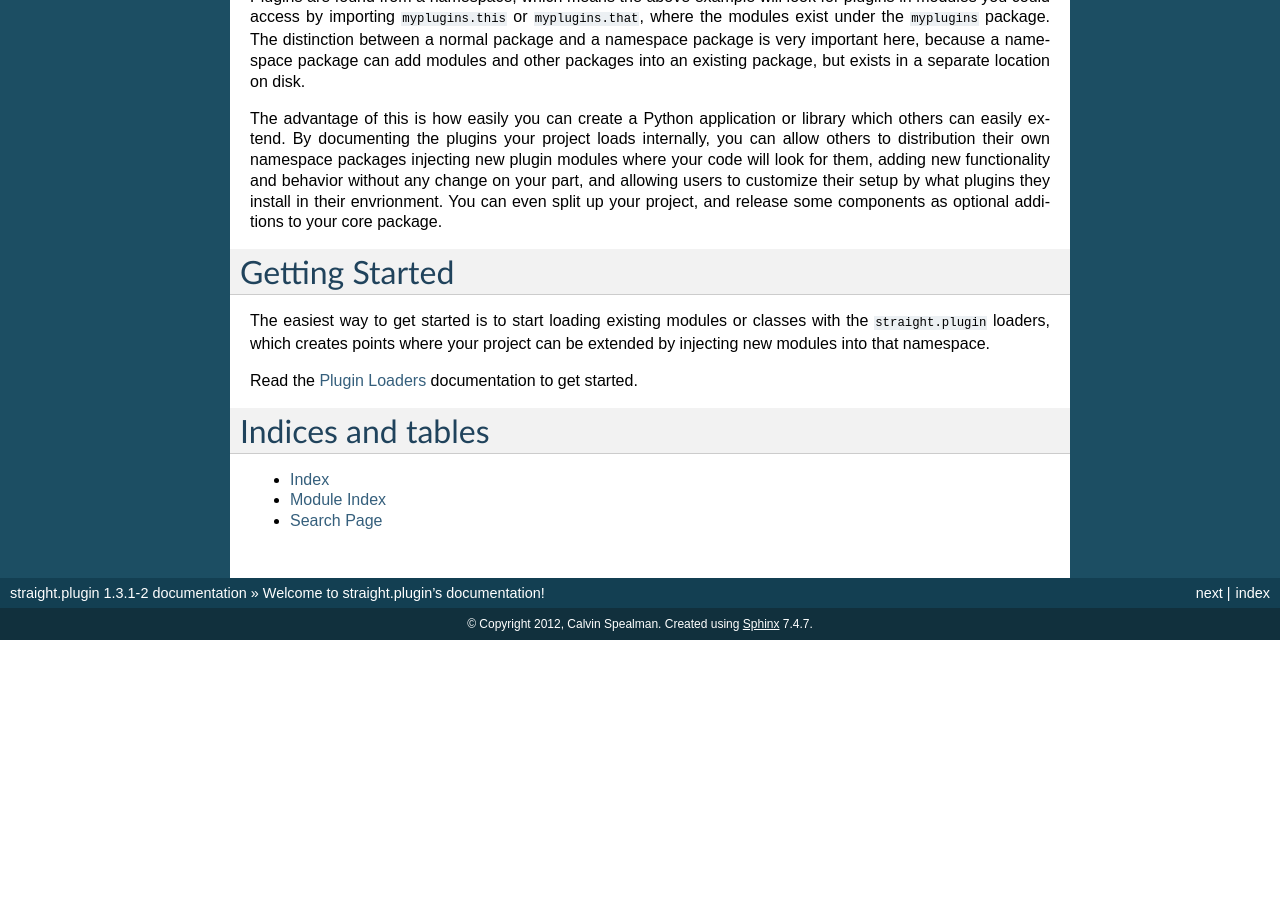
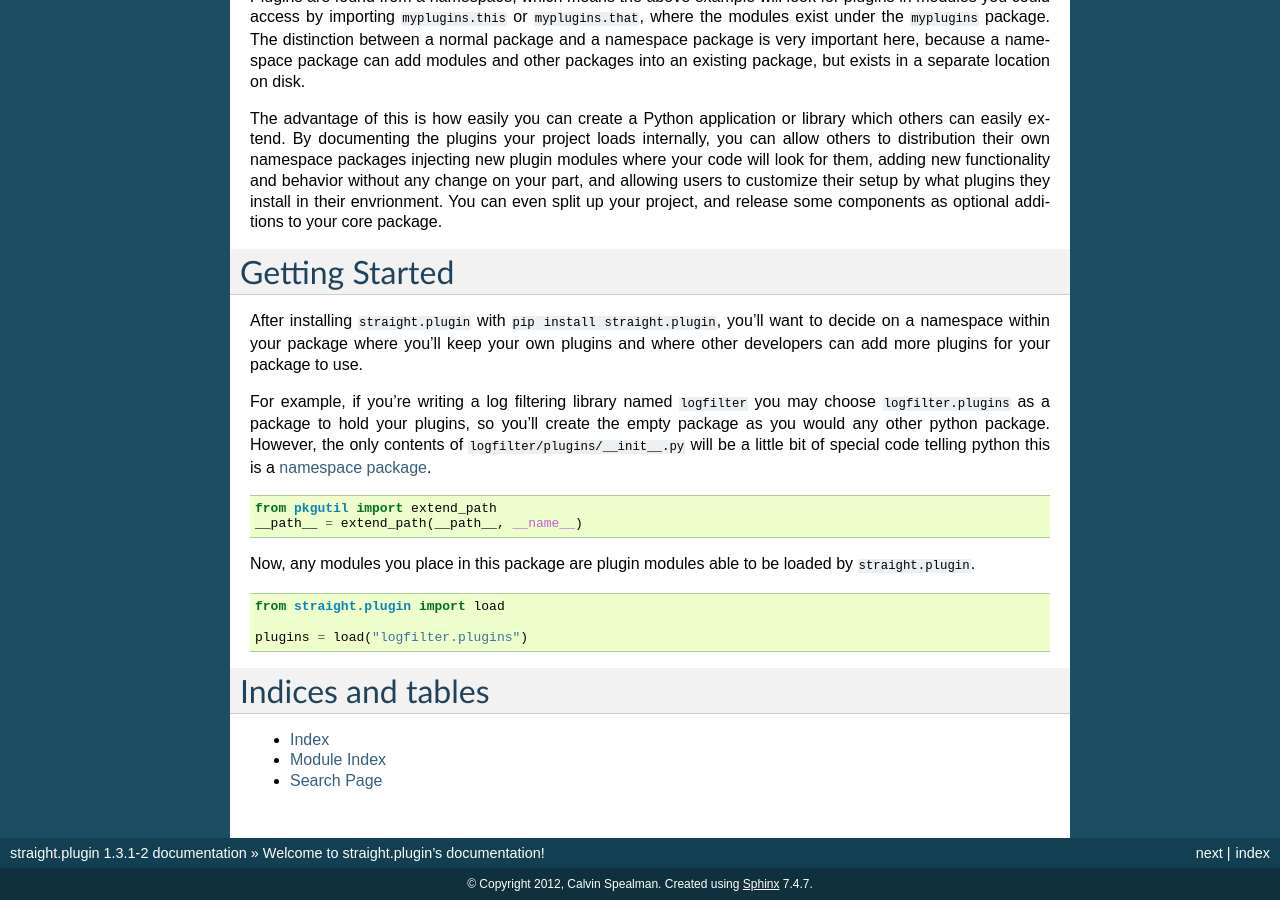
Before and after one commit to ironfroggy/straight.plugin, a Sphinx documentation site: the page built from docs/index.rst, in a window 1280 px wide and 900 px high, scrolled down 657 px. Built offline with Sphinx 7.4.7, drawn with Linux system fonts in a browser that asks for light colours; before the commit the page ends 1297 px from its top, so only the background shows below that.

Commit message:
Working on a new getting started section and general doc improvments.

```diff
--- a/docs/index.rst
+++ b/docs/index.rst
@@ -59,11 +59,31 @@ release some components as optional additions to your core package.
 Getting Started
 ===============
 
-The easiest way to get started is to start loading existing modules or
-classes with the ``straight.plugin`` loaders, which creates points where
-your project can be extended by injecting new modules into that namespace.
+After installing ``straight.plugin`` with ``pip install straight.plugin``,
+you'll want to decide on a :term:`namespace` within your package where you'll
+keep your own plugins and where other developers can add more plugins for
+your package to use.
 
-Read the :doc:`loaders` documentation to get started.
+For example, if you're writing a log filtering library named ``logfilter`` you may
+choose ``logfilter.plugins`` as a package to hold your plugins, so you'll create
+the empty package as you would any other python package. However, the only
+contents of ``logfilter/plugins/__init__.py`` will be a little bit of special
+code telling python this is a :term:`namespace package`.
+
+::
+
+    from pkgutil import extend_path
+    __path__ = extend_path(__path__, __name__)
+
+
+Now, any modules you place in this package are plugin modules able to be loaded
+by ``straight.plugin``.
+
+::
+
+    from straight.plugin import load
+
+    plugins = load("logfilter.plugins")
 
 
 Indices and tables
```
